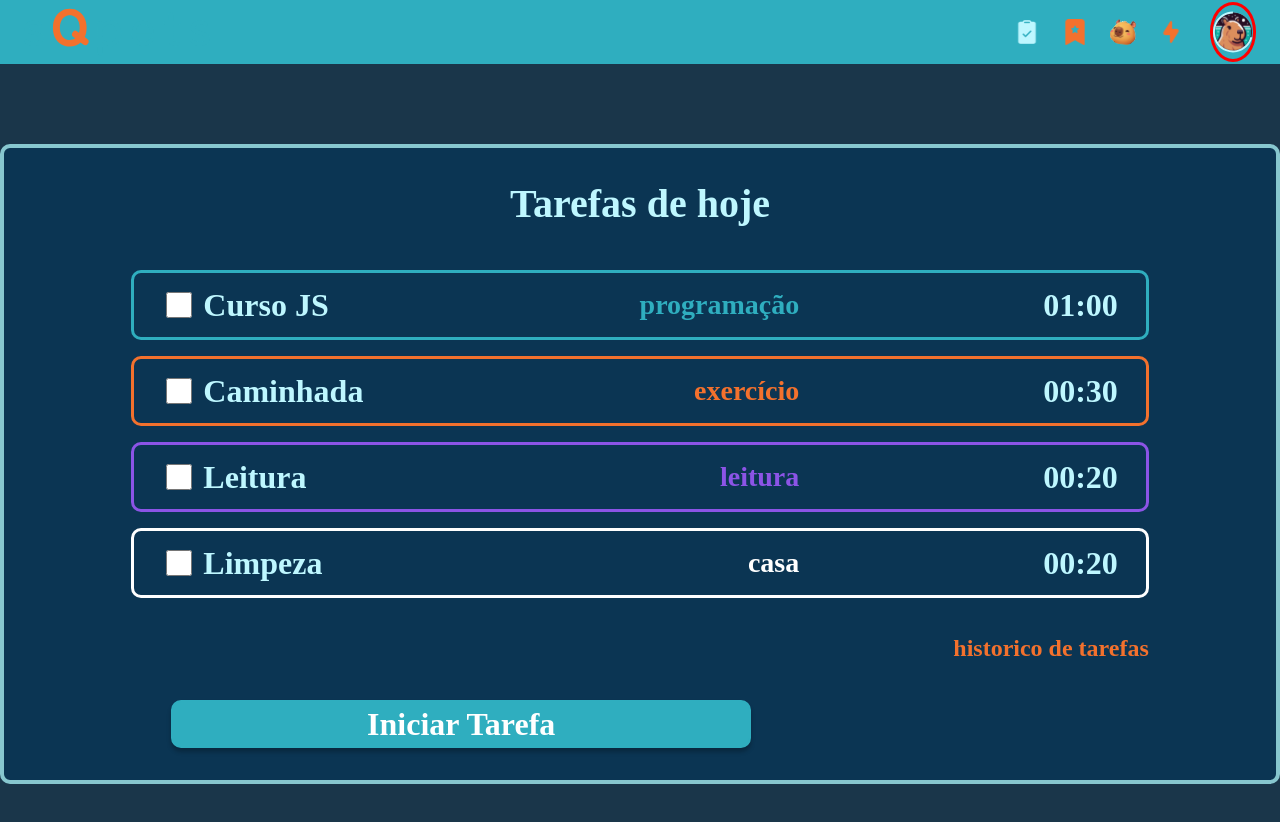
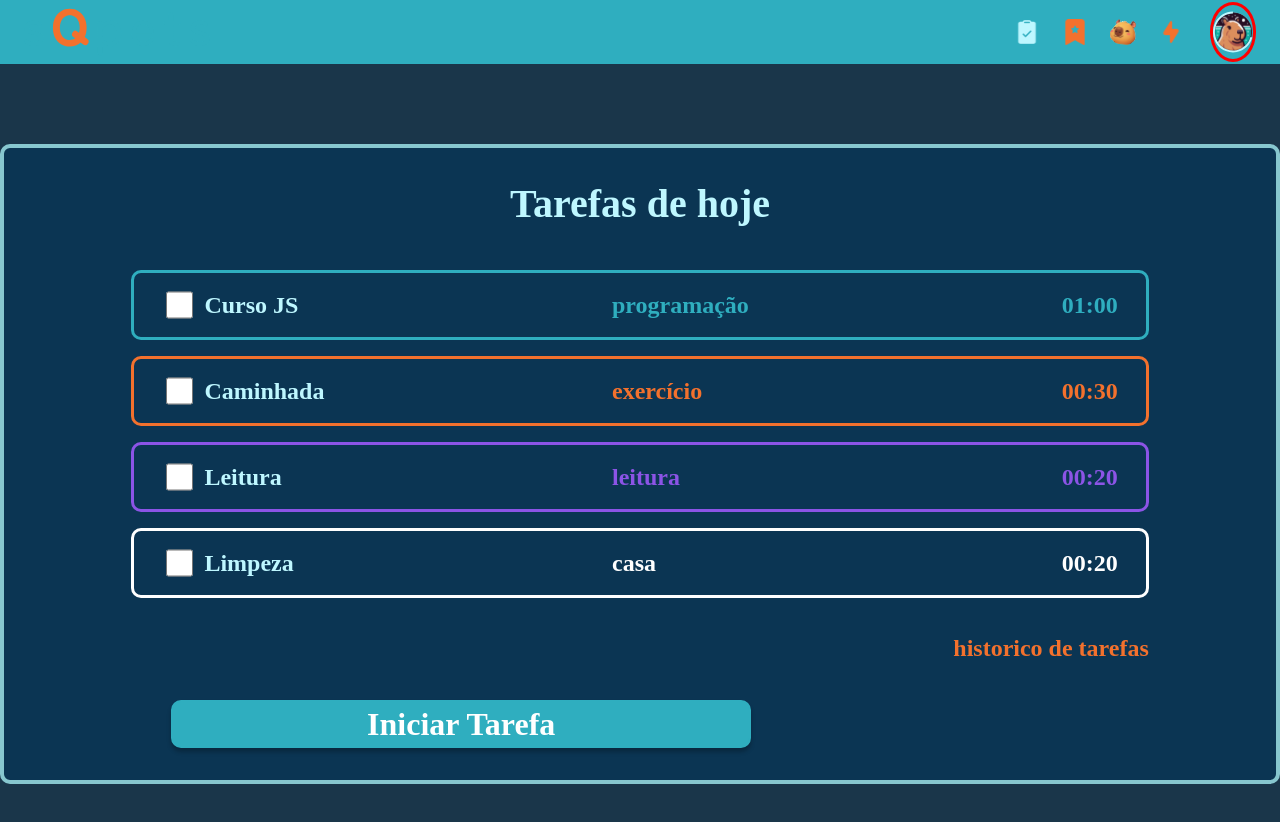
Before and after one commit to sQsquad/sQpets, a React (Vite) app: page /dashboard in a window 1280 px wide. Shown: the top 822 px of the page. Built offline with nearby package versions, Linux system fonts and the light colour scheme; a web font is replaced by a local one.

Commit message:
fix: alinhamento tag tarefa

```diff
--- a/src/components/Tarefa/index.jsx
+++ b/src/components/Tarefa/index.jsx
@@ -24,7 +24,7 @@ const CheckboxContainer = styled.div`
     display: flex;
     justify-content: flex-end;
     @media screen and (min-width: 1024px){
-        font-size: 2rem;
+        font-size: 1.5rem;
         align-items: center;
     }
 `
@@ -33,12 +33,15 @@ color: ${(props) => props.$cor};
     font-size: 1.25rem;
     font-weight: bold;
     display: flex;
-    justify-content: flex-end;
+    justify-content: flex-start;
     border: none;
     @media screen and (min-width: 1024px){
-        font-size: 1.75rem;
+        font-size: 1.5rem;
         align-items: center;
     }
+`
+const ContainerTempo = styled(TarefaCategoria)`
+    width: fit-content;
 `
 
 export default function Tarefa({name, textLabel, tag, tempo, cor}) {
@@ -48,7 +51,7 @@ export default function Tarefa({name, textLabel, tag, tempo, cor}) {
                 <InputCheckbox type={"checkbox"} id={name} htmlFor={name} textLabel={textLabel}/>
             </CheckboxContainer>
             <TarefaCategoria $cor={cor}>{tag}</TarefaCategoria>
-            <CheckboxContainer>{tempo}</CheckboxContainer>
+            <ContainerTempo $cor={cor}>{tempo}</ContainerTempo>
         </TarefaContainer>
     )
 }
```
